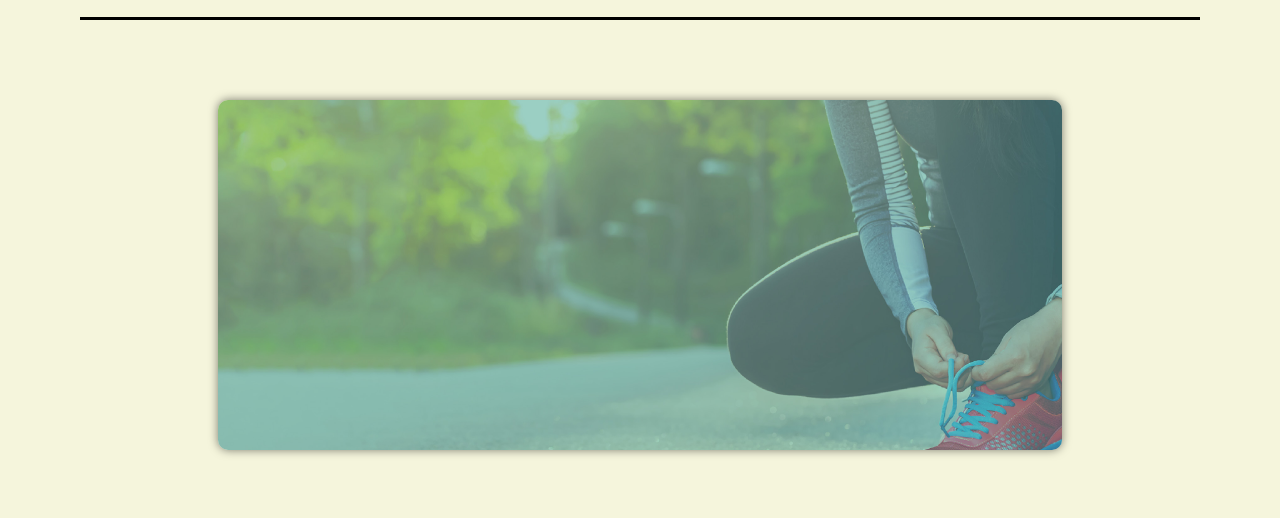
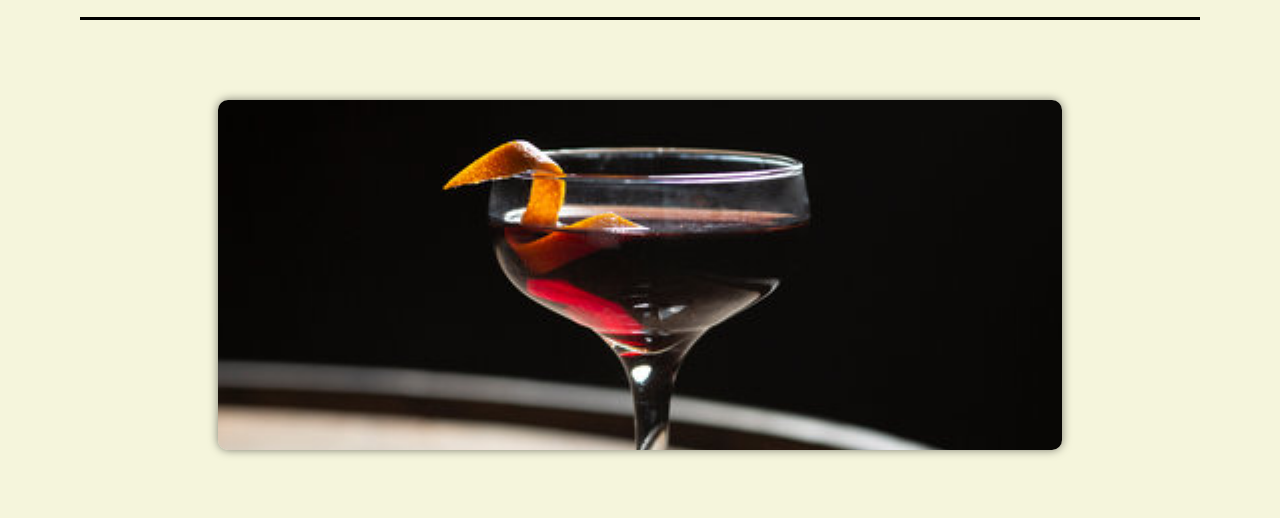
Before and after one commit to mcnairjm/portfolio, a plain HTML site: page index.html in a window 1280 px wide. Shown: the part 980-1498 px from the top of the page. Drawn offline with Linux system fonts and the light colour scheme.

Commit message:
added cocktail app

```diff
--- a/assets/style.css
+++ b/assets/style.css
@@ -123,16 +123,16 @@ main {
 }
 
 
-.boxes .rb-box {
+.boxes .cocktail-box {
     width: 66%;
     margin: 40px;
     height: 350px;
 }
 
 
-.rb-box {
-    background-image: url(./images/hero-bg.jpg);
-    background-position:center;
+.cocktail-box {
+    background-image: url(./images/cocktail.jpg);
+    background-position:50% 25%;
     background-size: 1200px;
     box-shadow: 0 0 10px rgba(0, 0, 0, 0.5);
     border-radius: 10px 10px 10px 10px;
@@ -142,7 +142,7 @@ main {
     font-size: 30px;
  }
 
-.rb-box h3 {
+.cocktail-box h3 {
     text-align: center;
     text-decoration: none;
     margin-top: 150px;
@@ -151,11 +151,11 @@ main {
     display: none;
 }
 
-.rb-box:hover {
+.cocktail-box:hover {
     border: black solid thick;
 }
 
-.rb-box:hover h3 {
+.cocktail-box:hover h3 {
     display: block;
 }
 
--- a/index.html
+++ b/index.html
@@ -46,8 +46,8 @@
                 <h2>My Projects</h2>
             </article>
                 <section class = "boxes">
-                        <a class="rb-box" href="https://mcnairjm.github.io/run-buddy/">
-                            <h3 id="run-buddy">Run Buddy / HTML & CSS</h3>
+                        <a class="cocktail-box" href="https://mcnairjm.github.io/cocktail-app/">
+                            <h3 id="cocktail">Prost Cocktail App / HTML, Materialize & JS w/ APIs</h3>
                         </a>
                         <a class="mark-box" href="https://mcnairjm.github.io/Horiseon/">
                             <h3>Horiseon / HTML & CSS</h3>
```
Also changed, not shown: assets/images/cocktail.jpg (added), 3 other files.
